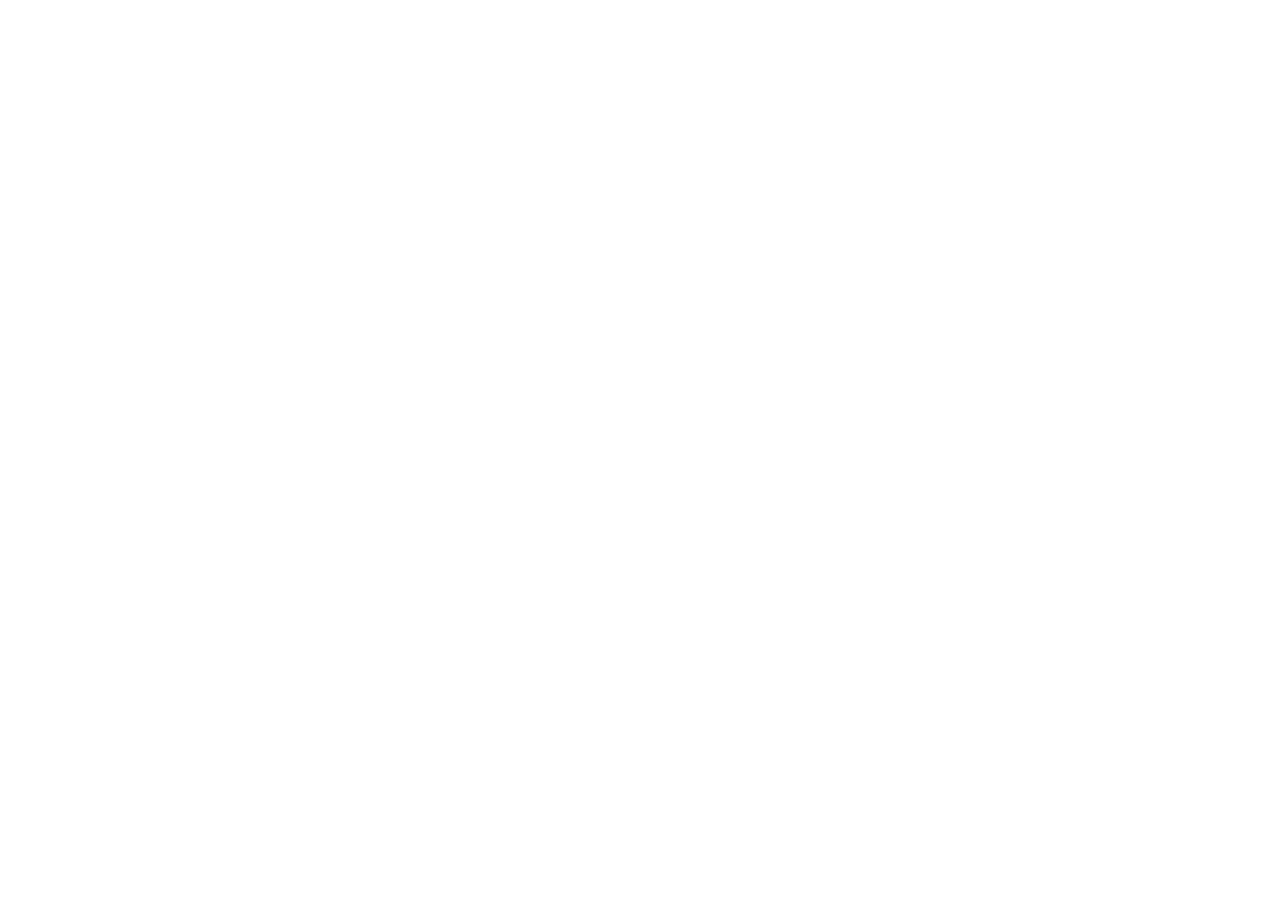
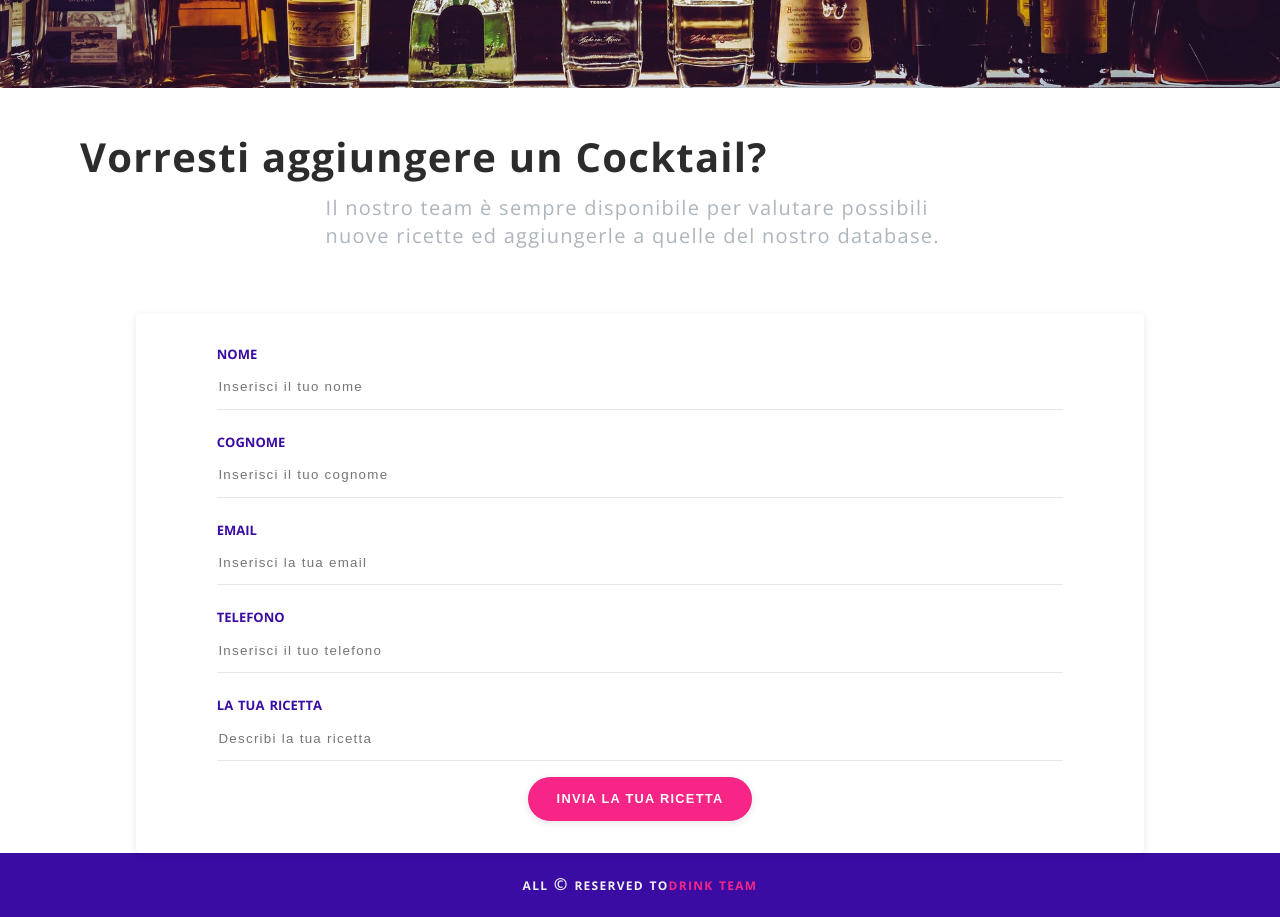
Before and after one commit to Skifiltos/cocktail, a React (Create React App) app: page /contattaci in a window 1280 px wide. Shown: the part 760-1677 px from the top of the page. Before the commit the page ends 800 px from the top, so only its background shows below. Built offline with nearby package versions, Linux system fonts and the light colour scheme.

Commit message:
Contact Screen

```diff
--- a/src/screen/ContactScreen.js
+++ b/src/screen/ContactScreen.js
@@ -4,7 +4,95 @@
 
 
 const ContactScreen = () => {
-  return <>ContactScreen</>;
+  return <>
+    <Hero image={backImage} disableOverlay />
+    <div className="contact-hero container">
+      <div contact-hero-text>
+        <div className="contact-hero-title">
+          <h2 className="contact-title">
+            Vorresti aggiungere un Cocktail?
+          </h2>
+          <h4 className="contact-subtitle">
+            Il nostro team è sempre disponibile per valutare possibili
+            nuove ricette ed aggiungerle a quelle del nostro database.
+          </h4>
+        </div>
+      </div>
+      <div className="contact-form-container container">
+
+        <form className="contact-form container">
+
+          <div className="form-group">
+            <label htmlFor="nome">
+              Nome
+            </label>
+            <input
+              type="text"
+              id="nome"
+              className="input"
+              placeholder="Inserisci il tuo nome"
+            />
+            <hr />
+          </div>
+
+          <div className="form-group">
+            <label htmlFor="cognome">
+              Cognome
+            </label>
+            <input
+              type="text"
+              id="cognome"
+              className="input"
+              placeholder="Inserisci il tuo cognome"
+            />
+            <hr />
+          </div>
+
+          <div className="form-group">
+            <label htmlFor="email">
+              Email
+            </label>
+            <input
+              type="text"
+              id="email"
+              className="input"
+              placeholder="Inserisci la tua email"
+            />
+            <hr />
+          </div>
+
+          <div className="form-group">
+            <label htmlFor="telefono">
+              Telefono
+            </label>
+            <input
+              type="text"
+              id="telefono"
+              className="input"
+              placeholder="Inserisci il tuo telefono"
+            />
+            <hr />
+          </div>
+
+          <div className="form-group">
+            <label htmlFor="ricetta">
+              La tua ricetta
+            </label>
+            <input
+              type="text"
+              id="ricetta"
+              className="input"
+              placeholder="Describi la tua ricetta"
+            />
+            <hr />
+          </div>
+
+          <button className="btn btn-primary">Invia la tua ricetta</button>
+
+        </form>
+      </div >
+    </div >
+  </>;
 };
 
 export default ContactScreen;
```
Also changed, not shown: 1 other file (tests, documents, lock files or other folders).
